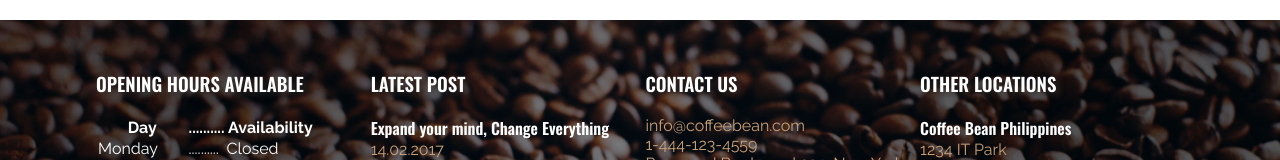
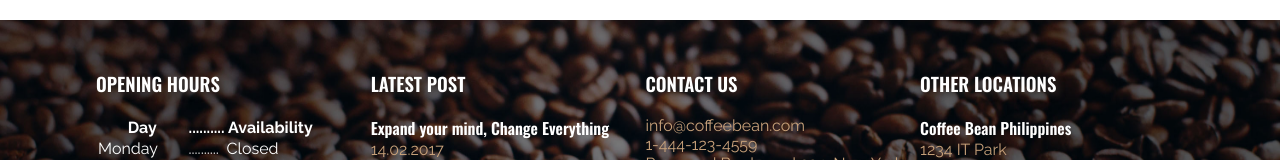
Before and after one commit to kredocumali/kredocumali.github.io, a plain HTML site: page index.html in a window 1280 px wide. Shown: the part 4860-5020 px from the top of the page. Drawn offline with nearby package versions, Linux system fonts and the light colour scheme.

Commit message:
:fire: Updated the index.html

```diff
--- a/index.html
+++ b/index.html
@@ -239,7 +239,7 @@
         <div class="footer">
             <div class="footer-contents">
                 <div class="footer-widgets">
-                    <h3>Opening Hours Available</h3>
+                    <h3>Opening Hours</h3>
                     <table>
                         <tr>
                             <th>Day</th>
```
